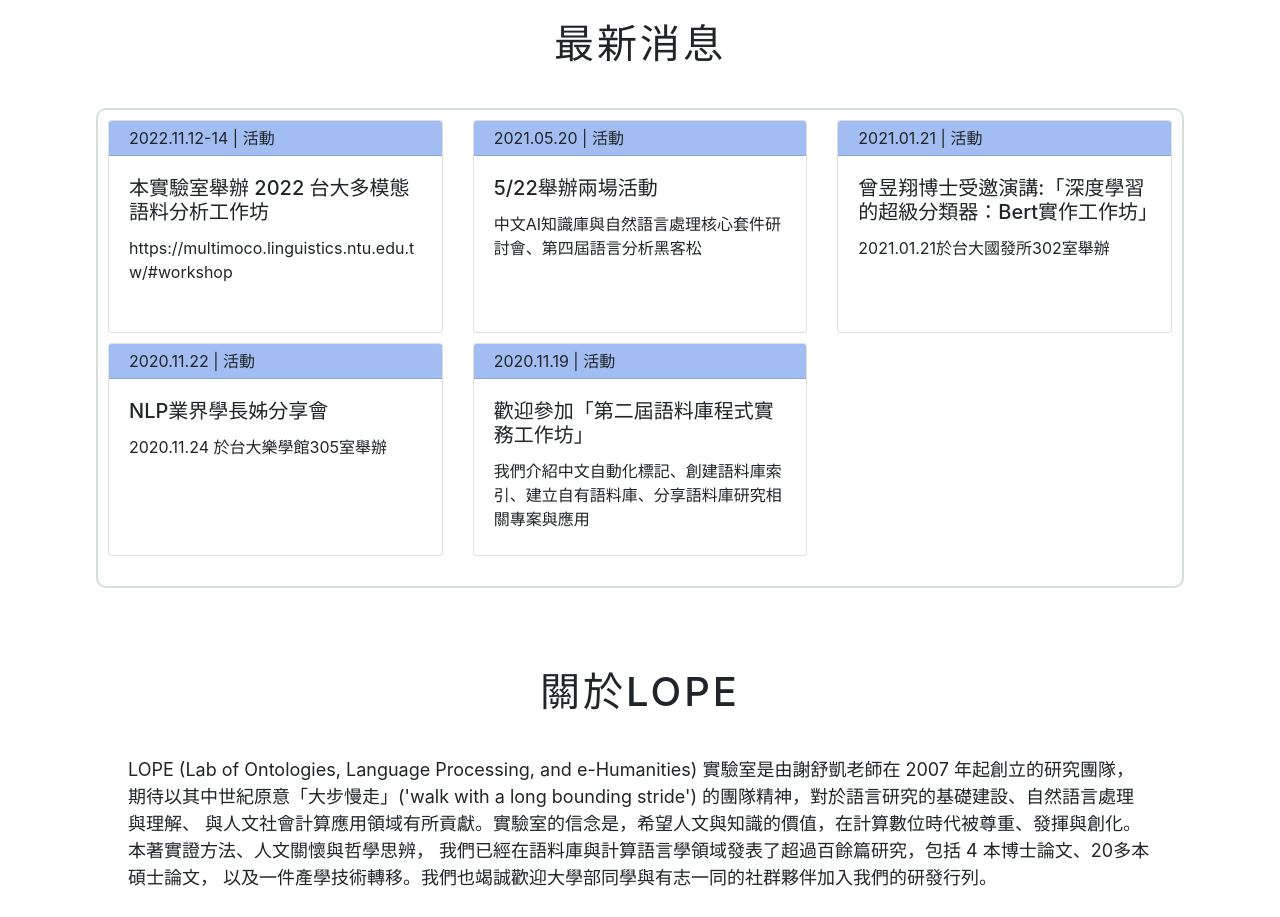
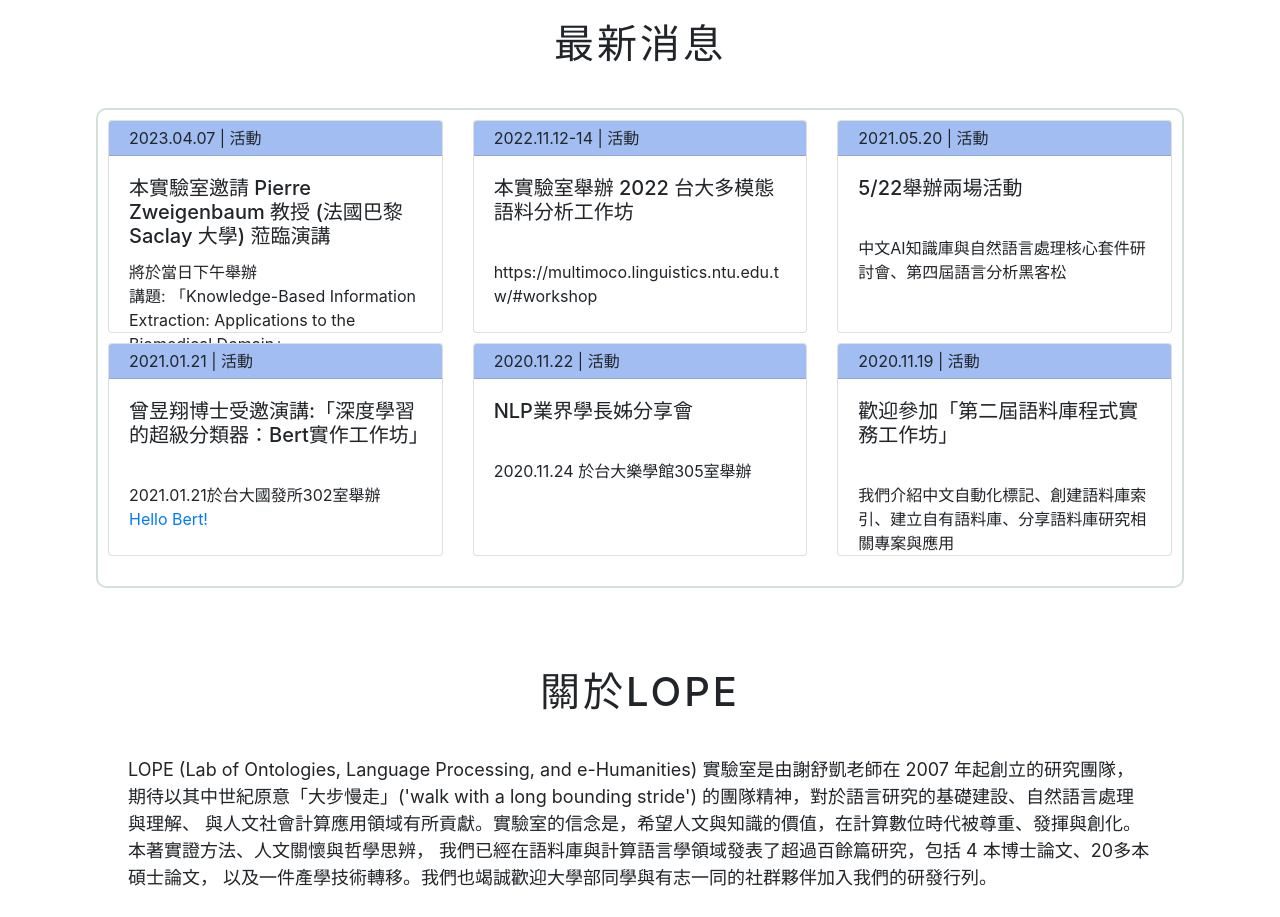
Before and after one commit to lopentu/ntu-lope-lab, a React (Create React App) app: page / in a window 1280 px wide. Shown: the part 860-1777 px from the top of the page. Built offline with nearby package versions, Linux system fonts and the light colour scheme.

Commit message:
0315 - added NEWS

```diff
--- a/src/App.js
+++ b/src/App.js
@@ -88,7 +88,9 @@ function App() {
               <News
                 date={newsInfo[0]["date"]}
                 title={newsInfo[0]["title"]}
+                time={newsInfo[0]["time"]}
                 content={newsInfo[0]["content"]}
+
               />
             </Col>
             <Col>
@@ -124,6 +126,13 @@ function App() {
                 date={newsInfo[4]["date"]}
                 title={newsInfo[4]["title"]}
                 content={newsInfo[4]["content"]}
+              />
+            </Col>
+            <Col>
+              <News
+                date={newsInfo[5]["date"]}
+                title={newsInfo[5]["title"]}
+                content={newsInfo[5]["content"]}
               />
             </Col>
           </Row>
--- a/src/components/news.js
+++ b/src/components/news.js
@@ -11,7 +11,9 @@ const News = props => {
             </div>
             <div class="card-body" style={{height:"22vh"}}>
               <h5 class="card-title">{props.title}</h5>
-              <p class="card-text">{props.content}
+              <p class="card-text">{props.time}
+              <br></br>
+              {props.content}
                 <br></br>
                 <a href = {props.link}>{props.linkName}</a>
               </p>
--- a/src/texts/news-info.js
+++ b/src/texts/news-info.js
@@ -1,4 +1,11 @@
 const newsInfo = [
+  {
+    date: "2023.04.07 | 活動",
+    title: "本實驗室邀請 Pierre Zweigenbaum 教授 (法國巴黎 Saclay 大學) 蒞臨演講",
+    time: "將於當日下午舉辦",
+    content:"講題: 「Knowledge-Based Information Extraction: Applications to the Biomedical Domain」"
+  },
+
   {
     date: "2022.11.12-14 | 活動",
     title: "本實驗室舉辦 2022 台大多模態語料分析工作坊",
```
